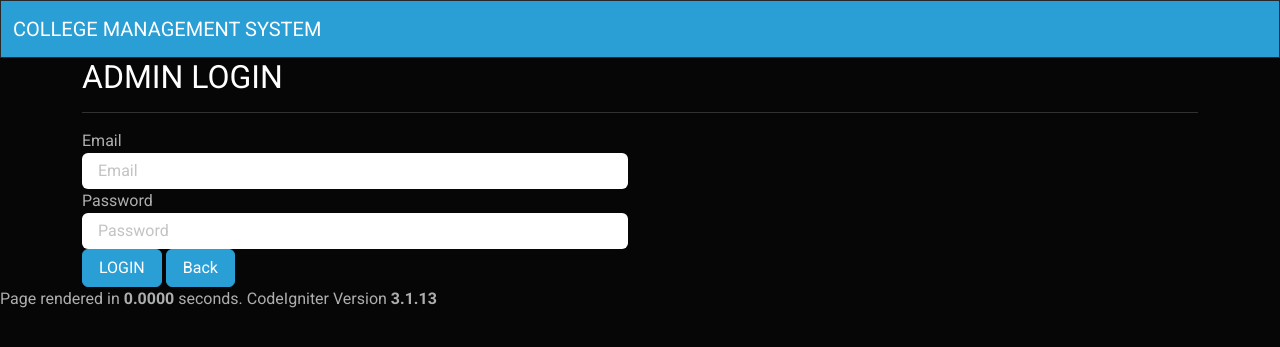
After one commit to chalindunis/College-Management-System, a CodeIgniter app: page /database/index.php/welcome/Login in a window 1280 px wide. The commit adds this page. Shown: the top 347 px of the page. Run offline with CodeIgniter, Linux system fonts and the light colour scheme.

Commit message:
complete admin login functionality, when admin is already registered.

```diff
--- a/application/controllers/Welcome.php
+++ b/application/controllers/Welcome.php
@@ -36,26 +36,6 @@ class Welcome extends MY_Controller {
 		$this->load->view('register', ['roles'=>$roles]);
 	}
 
-	// public function adminSignup()
-	// {
-	// 	// $this->load->library('form_validation');
-
-	// 	$this->form_validation->set_rules('username', 'Username', 'Required');
-	// 	$this->form_validation->set_rules('email', 'Email', 'Required');
-	// 	$this->form_validation->set_rules('gender', 'Gender', 'Required');
-	// 	$this->form_validation->set_rules('role_id', 'Role', 'Required');
-	// 	$this->form_validation->set_rules('password', 'Password', 'Required');
-	// 	$this->form_validation->set_rules('confpwd', 'Password Again', 'Required');
-
-	// 	$this->form_validation->set_error_delimiters('<div class="text-danger">','</div>');
-	// 	if( $this->form_validation->run()){
-	// 		echo 'Validation Passed';
-	// 	}
-	// 	else{
-	// 		echo validation_errors();
-	// 	}
-	// }
-
 	public function adminSignup() {
         // if ($this->input->server('REQUEST_METHOD') === 'POST') {
             $this->form_validation->set_rules('username', 'Username', 'required');
@@ -90,14 +70,44 @@ class Welcome extends MY_Controller {
             } else {
                 $this->adminRegister();  // Reload the form and show errors
             }
-        // } else {
-        //     $this->adminRegister();
-        // }
     }
 
-	public function adminLogin()
+	public function Login()
 	{
 		$this->load->view('login');
 	}
 
+	public function adminSignin()
+	{
+	    $this->form_validation->set_rules('email', 'Email', 'required|valid_email');
+        $this->form_validation->set_rules('password', 'Password', 'required');
+
+        $this->form_validation->set_error_delimiters('<div class="text-danger">','</div>');
+
+        if( $this->form_validation->run()){
+            $email = $this->input->post('email');
+			$password = sha1($this->input->post('password'));
+            $this->load->model('queries');
+            $adminExist = $this->queries->adminLogin($email, $password); //check if user already exists.
+            if($adminExist){
+				$sessionData = $sessionData=[
+					'user_id' => $adminExist->user_id,
+					'username' => $adminExist->username,
+                    'role_id' => $adminExist->role_id,
+                    'email' => $adminExist->email,
+				];
+                $this->session->set_userdata($sessionData);//store an user data in a session when user joined.
+                return redirect("admin/dashboard");
+            }
+            else{
+                $this->session->set_flashdata('message','Invalid Email or Password!');
+                return redirect("welcome/Login");
+			}
+		}
+		else{
+			// echo validation_errors();
+			$this->Login();
+		}
+	}
+
 }
--- a/application/views/home.php
+++ b/application/views/home.php
@@ -16,7 +16,7 @@
 
 					<?php endif;?>
 						<div class="col-lg-4">
-							<?php echo anchor("welcome/login", "ADMIN LOGIN", ['class'=>'btn btn-primary']
+							<?php echo anchor("welcome/Login", "ADMIN LOGIN", ['class'=>'btn btn-primary']
 							);?>
 						</div>
 
--- /dev/null
+++ b/application/views/login.php
@@ -0,0 +1,58 @@
+<?php include("inc/header.php");?>
+	<div class="container">
+
+        <?php echo form_open("welcome/adminSignin", ['class' => 'form-horizontal']);?>
+        <?php if($msg =$this->session->flashdata('message')):?>
+            <div class="row">
+                <div class="col-md-6">
+                    <div class ="alert alert-dismissible alert-danger"><!--//alert message shown in red bgrnd-->
+                        <?php echo $msg;?>
+                    </div>
+                </div>
+            </div>
+        <?php endif;?>
+        <h4>ADMIN LOGIN</h4>
+        <hr>
+
+
+
+        <div class ="row">
+            <div class="col-md-6">
+                <div class="form-group">
+                    <label class="col-md-3 control-label">Email</label>
+                    <div class="col-md-12">
+                        <?php echo form_input(['name'=>'email', 'class'=>'form-control', 'placeholder'=>'Email', 'value'=>set_value('email')]);?>
+                    </div>
+                </div>
+
+            </div>
+
+            <div class="col-md-6">
+                    <?php echo form_error('email','<div class="text-danger">','</div>');?>
+            </div>
+        </div>
+
+        <div class ="row">
+            <div class="col-md-6">
+                <div class="form-group">
+                    <label class="col-md-3 control-label">Password</label>
+                    <div class="col-md-12">
+                        <?php echo form_password(['name'=>'password', 'class'=>'form-control', 'placeholder'=>'Password']);?>
+                    </div>
+                </div>
+            </div>
+
+            <div class="col-md-6">
+                    <?php echo form_error('password','<div class="text-danger">','</div>');?>
+            </div>
+        </div>
+
+
+
+        <button type="submit" class="btn btn-primary">LOGIN</button>
+        <?php echo anchor("welcome", "Back", ['class'=>'btn btn-primary']);?>
+
+        <?php echo form_close();?>
+    </div>
+
+<?php include("inc/footer.php");?>
--- a/application/views/register.php
+++ b/application/views/register.php
@@ -5,7 +5,7 @@
         <?php if($msg =$this->session->flashdata('message')):?>
             <div class="row">
                 <div class="col-md-6">
-                    <div class ="alert alert-dismissible alert-success">
+                    <div class ="alert alert-dismissible alert-success"> <!--//alert message shown in green bgrnd-->
                         <?php echo $msg;?>
                     </div>
                 </div>
```
Also changed, not shown: application/models/Queries.php (+9 -0 lines).
